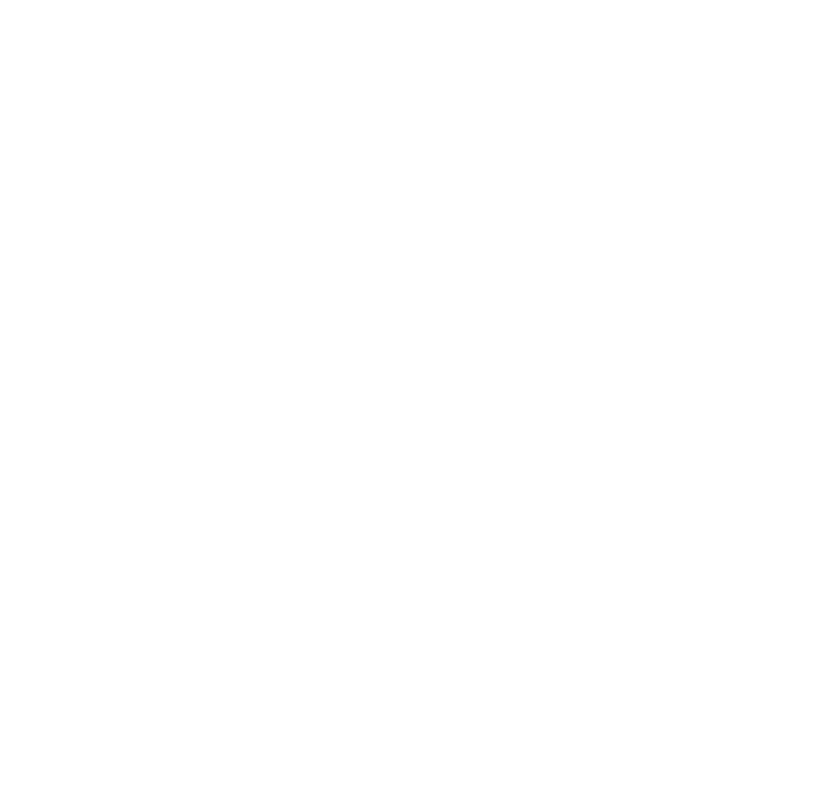
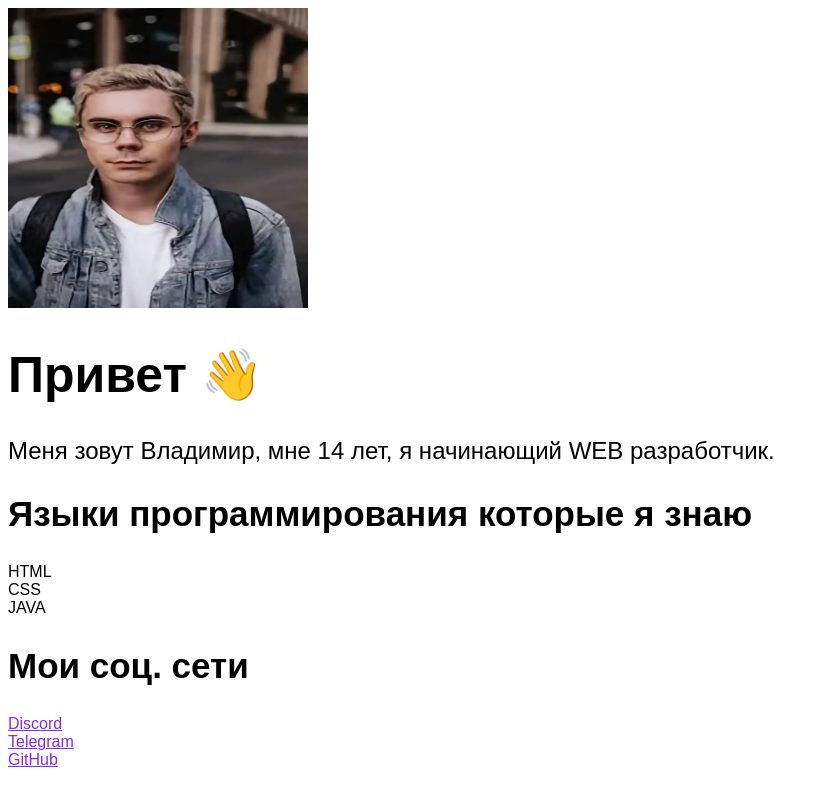
Before and after one commit to boottoom/Bio, a plain HTML site: page index.html in a window 1280 px wide. Shown: the whole page, without its empty margins (0-828 px from the left). Drawn offline with Linux system fonts and the light colour scheme.

Commit message:
Обновлённая базовая структура Bio сайта

```diff
--- a/index.html
+++ b/index.html
@@ -3,11 +3,31 @@
 <html>
 
 <head>
-    <title>Example</title>
+    <meta charset="UTF-8">
+    <title>Моя биография</title>
+    <link rel="stylesheet" href="styles.css">
 </head>
 
 <body>
+    <img src="images/photo.png" alt="Моё фото"> </img>
 
+    <h1>Привет 👋</h1>
+
+    <p>Меня зовут Владимир, мне 14 лет, я начинающий WEB разработчик.</p>
+
+    <h2>Языки программирования которые я знаю</h2>
+    <ul>
+        <li>HTML</li>
+        <li>CSS</li>
+        <li>JAVA</li>
+    </ul>
+
+    <h2>Мои соц. сети</h2>
+    <ul>
+        <li><a href="https://discord.com/vladimir" target="_blank">Discord</a></li>
+        <li><a href="https://t.me/vladimir" target="_blank">Telegram</a></li>
+        <li><a href="https://github.com/boottoom" target="_blank">GitHub</a></li>
+    </ul>
 </body>
 
 </html>
--- /dev/null
+++ b/styles.css
@@ -0,0 +1,38 @@
+
+body {
+    /* Добавить шрифт ко всему сайту */
+    font-family: Arial, Helvetica, sans-serif;
+}
+
+img {
+    /* Изменить параметры изображения */
+    width: 300px;
+    height: 300px;
+    max-width: 1000px;
+}
+
+a {
+    /* Задать цвет */
+    color: blueviolet;
+}
+
+ul {
+    /* Убрать точки у списка */
+    list-style-type: none;
+
+    /* Убрать отступ */
+    margin-left: 0;
+    padding-left: 0;
+}
+
+h1 {
+    font-size: 50px;
+}
+
+h2 {
+    font-size: 35px;
+}
+
+p {
+    font-size: 24px;
+}
```
Also changed, not shown: images/photo.png (added).
